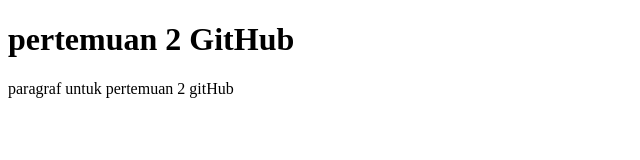
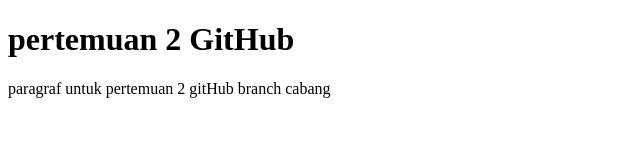
Before and after one commit to riritriana/pertemuan2-gitHub, a plain HTML site: page index.html in a window 1280 px wide. Shown: the whole page, without its empty margins (0-640 px from the left). Drawn offline with Linux system fonts and the light colour scheme.

Commit message:
Update index.html

```diff
--- a/index.html
+++ b/index.html
@@ -7,6 +7,9 @@
 </head>
 <body>
     <h1>pertemuan 2 GitHub</h1>
-    <p> paragraf untuk pertemuan 2 gitHub </p>
+    <p>
+paragraf untuk pertemuan 2 gitHub
+branch cabang
+</p>
 </body>
 </html>
```
